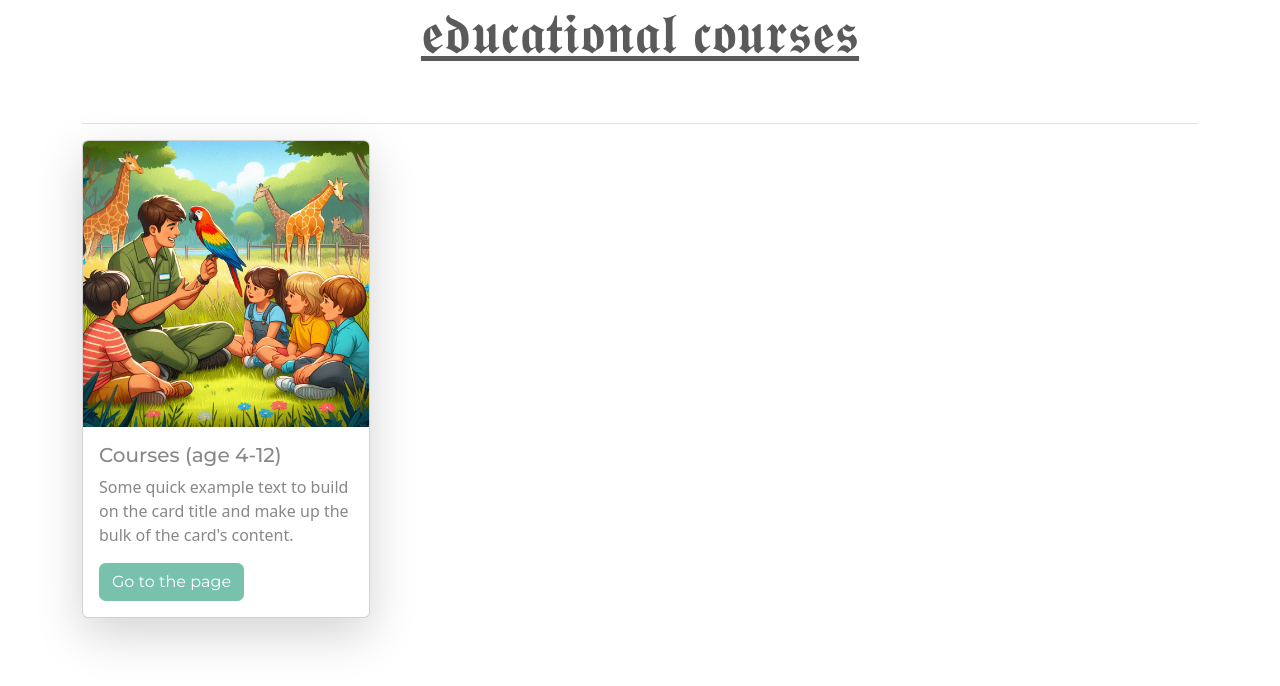
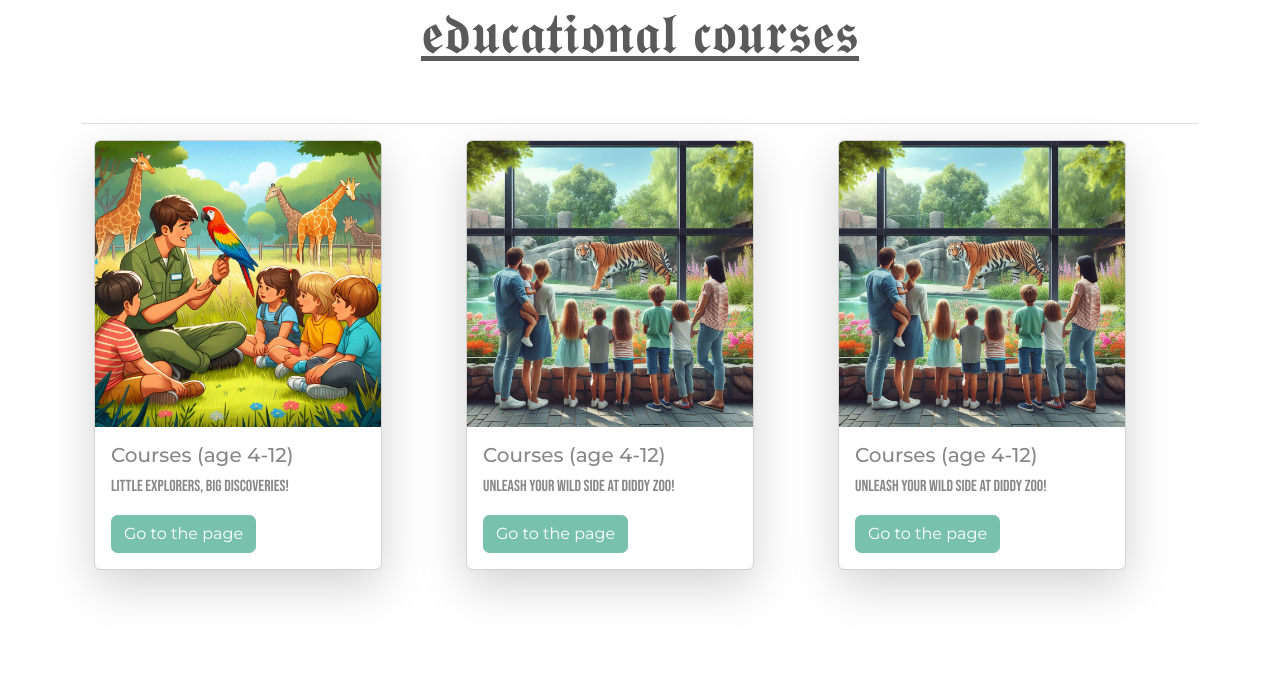
Before and after one commit to KeganPereira/Diddy_Zoo, a Django app: page /courses in a window 1280 px wide. Shown: the part 56-742 px from the top of the page. Run offline with Django 5.2, Linux system fonts and the light colour scheme; some libraries are stand-ins or nearby versions.

Commit message:
worked on the courses page

```diff
--- a/dcrm/website/templates/website/educational_courses.html
+++ b/dcrm/website/templates/website/educational_courses.html
@@ -19,16 +19,40 @@
    </div>
    <br>
    <hr>
-   <div class="card shadow-lg" style="width: 18rem;">
-    <img class="card-img-top" src="/static/images/courses1.jpg" alt="Courses">
-    <div class="card-body">
-      <h5 class="card-title">Courses (age 4-12)</h5>
-      <p class="card-text">Some quick example text to build on the card title and make up the bulk of the card's content.</p>
-      <a href="{% url 'courses1' %}" class="btn btn-primary">Go to the page</a>
+   <div class="container">
+    <div class="row">
+      <div class="col-sm">
+        <div class="card shadow-lg" style="width: 18rem;">
+          <img class="card-img-top" src="/static/images/courses1.jpg" alt="Courses">
+          <div class="card-body">
+            <h5 class="card-title">Courses (age 4-12)</h5>
+            <p class="card-text myfont">Little Explorers, Big Discoveries!</p>
+            <a href="{% url 'courses1' %}" class="btn btn-primary">Go to the page</a>
+          </div>
+      </div>
+    </div>
+    <div class="col-sm">
+      <div class="card shadow-lg" style="width: 18rem;">
+        <img class="card-img-top" src="/static/images/courses2.png" alt="Courses">
+        <div class="card-body">
+          <h5 class="card-title">Courses (age 4-12)</h5>
+          <p class="card-text myfont">Unleash Your Wild Side at Diddy Zoo!</p>
+          <a href="{% url 'courses1' %}" class="btn btn-primary">Go to the page</a>
+        </div>
+      </div>
+    </div>
+    <div class="col-sm">
+      <div class="card shadow-lg" style="width: 18rem;">
+        <img class="card-img-top" src="/static/images/courses2.png" alt="Courses">
+        <div class="card-body">
+          <h5 class="card-title">Courses (age 4-12)</h5>
+          <p class="card-text myfont">Unleash Your Wild Side at Diddy Zoo!</p>
+          <a href="{% url 'courses1' %}" class="btn btn-primary">Go to the page</a>
+        </div>
+      </div>
     </div>
   </div>
-
-
+</div>
 
 
 
--- a/dcrm/website/templates/website/index.html
+++ b/dcrm/website/templates/website/index.html
@@ -13,7 +13,8 @@
       <!-- <script src="https://cdn.htmlgames.com/embed.js?game=5StackBlackjack&amp;bgcolor=white"></script>  -->
       <iframe id="gameFrame" src="https://games.htmlgames.com/CasinoCardsMemory/" scrolling="no" allowfullscreen="true" allow="autoplay"></iframe>
       </div>
+      <div>
+
   </div>
 
-
   {% endblock %}
```
Also changed, not shown: dcrm/db.sqlite3, dcrm/static/images/courses2.png (added).
